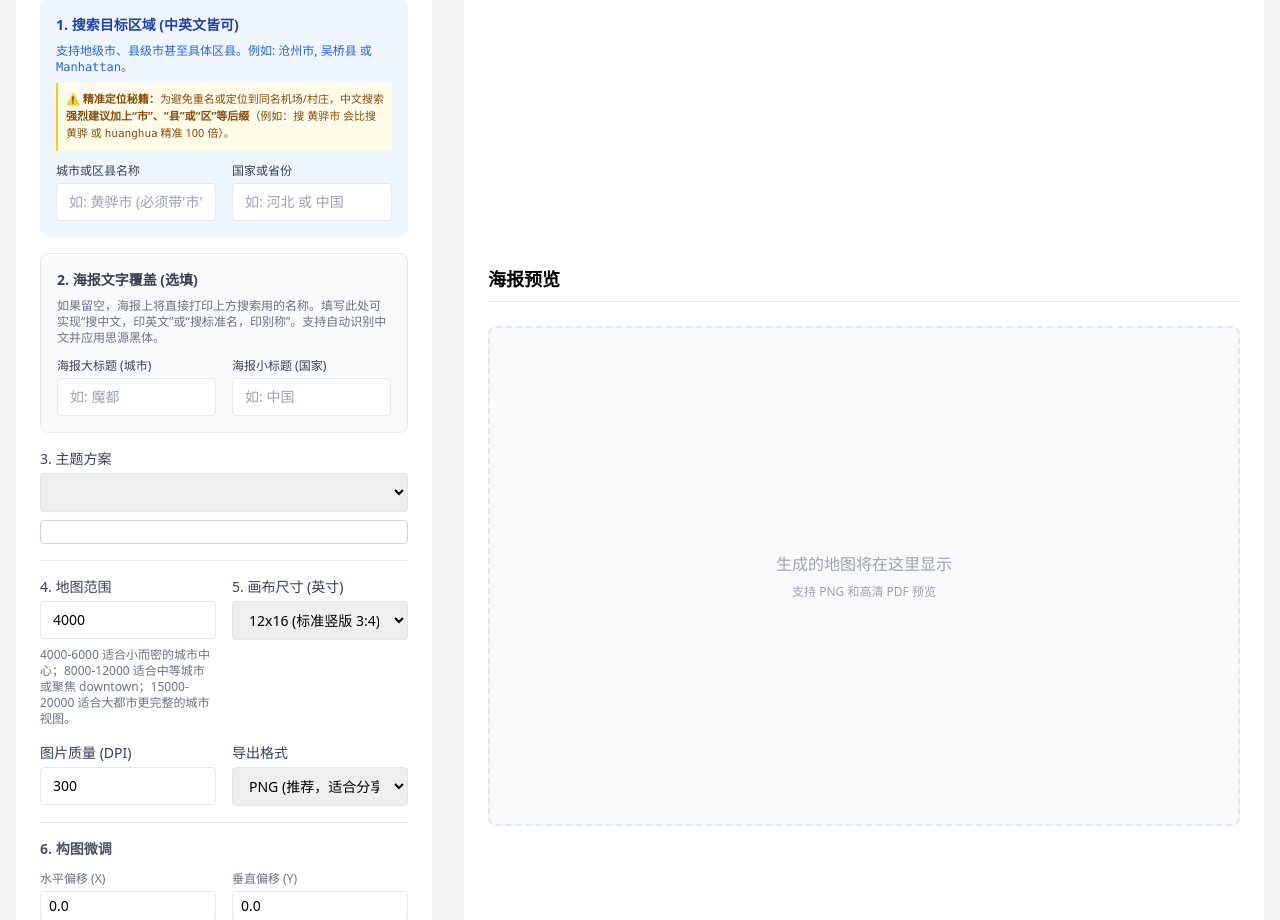
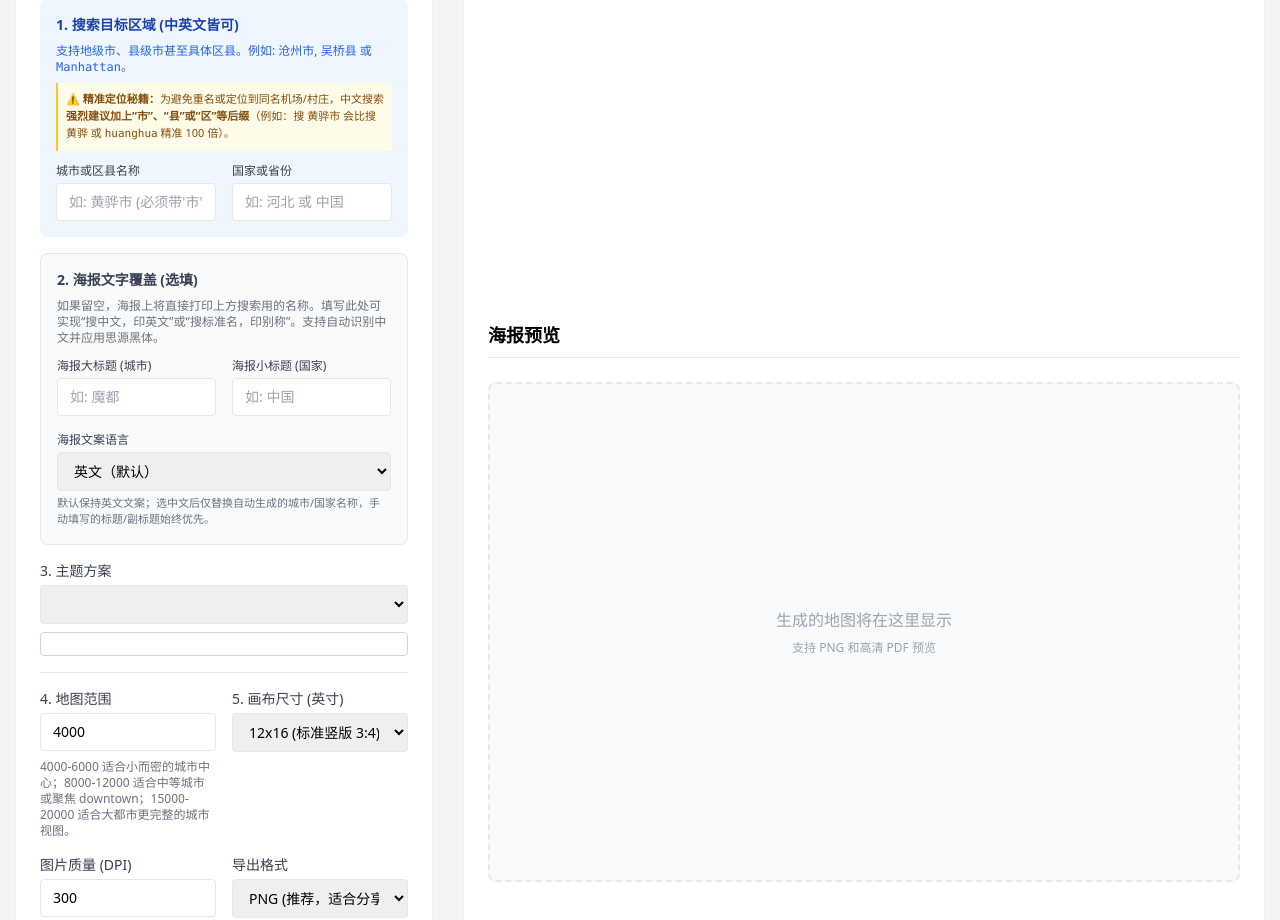
Before and after one commit to tomfocker/maptoposter-web, a FastAPI app: page / in a window 1280 px wide. Shown: the part 194-1114 px from the top of the page. Run offline with FastAPI, Linux system fonts and the light colour scheme; lists and menus that the app fills with data are empty; some libraries are stand-ins or nearby versions.

Commit message:
feat: add poster copy language selector

```diff
--- a/app/templates/index.html
+++ b/app/templates/index.html
@@ -40,6 +40,16 @@
                             <label class="block text-xs font-medium text-gray-700 mb-1">海报小标题 (国家)</label>
                             <input type="text" name="display_country" placeholder="如: 中国" class="w-full border rounded px-3 py-2 text-sm">
                         </div>
+                    </div>
+                    <div class="mt-4">
+                        <label class="block text-xs font-medium text-gray-700 mb-1">海报文案语言</label>
+                        <select name="copy_language" class="w-full border rounded px-3 py-2 text-sm">
+                            <option value="en" selected>英文（默认）</option>
+                            <option value="zh">中文</option>
+                        </select>
+                        <p class="mt-1 text-[11px] text-gray-500">
+                            默认保持英文文案；选中文后仅替换自动生成的城市/国家名称，手动填写的标题/副标题始终优先。
+                        </p>
                     </div>
                 </div>
 
```
Also changed, not shown: tests/test_copy_language.py (added, +13 -0 lines).
